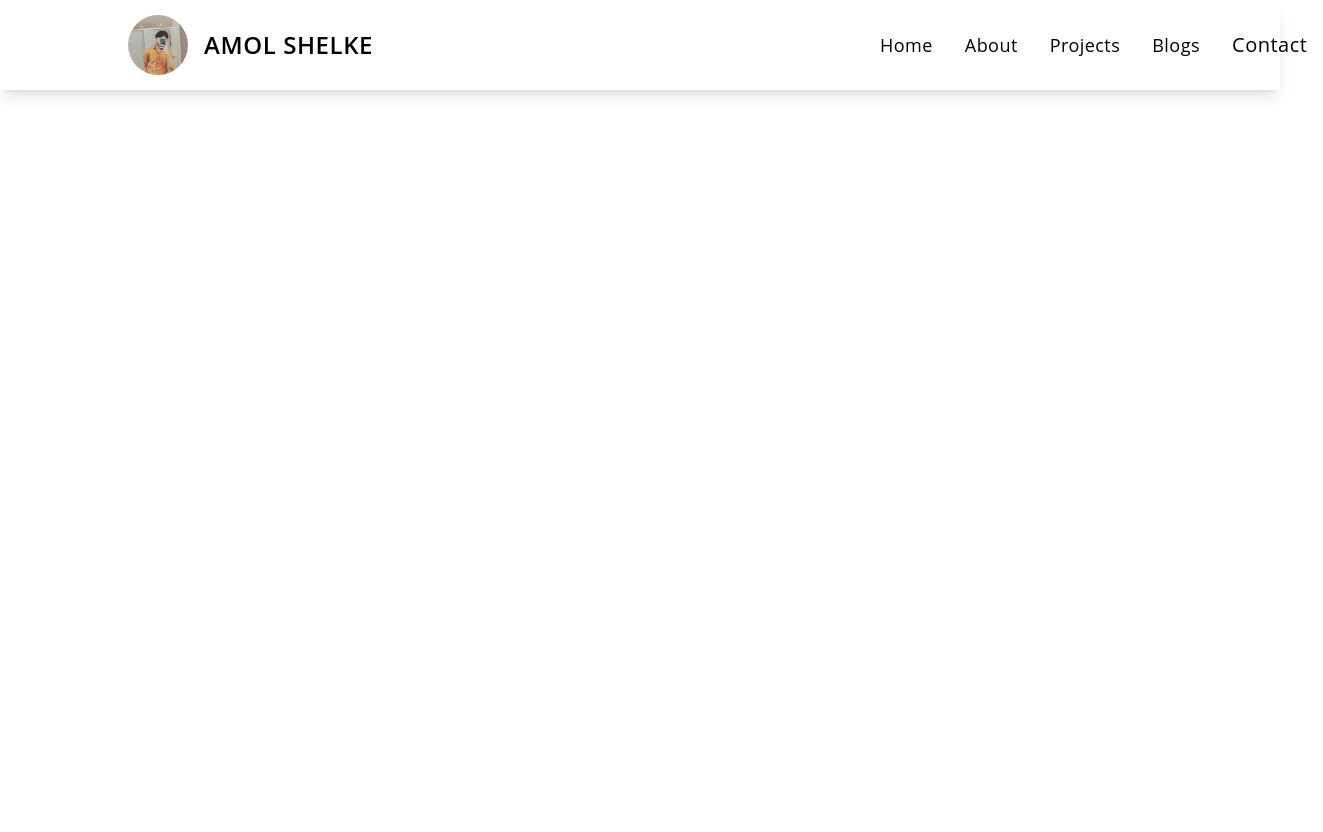
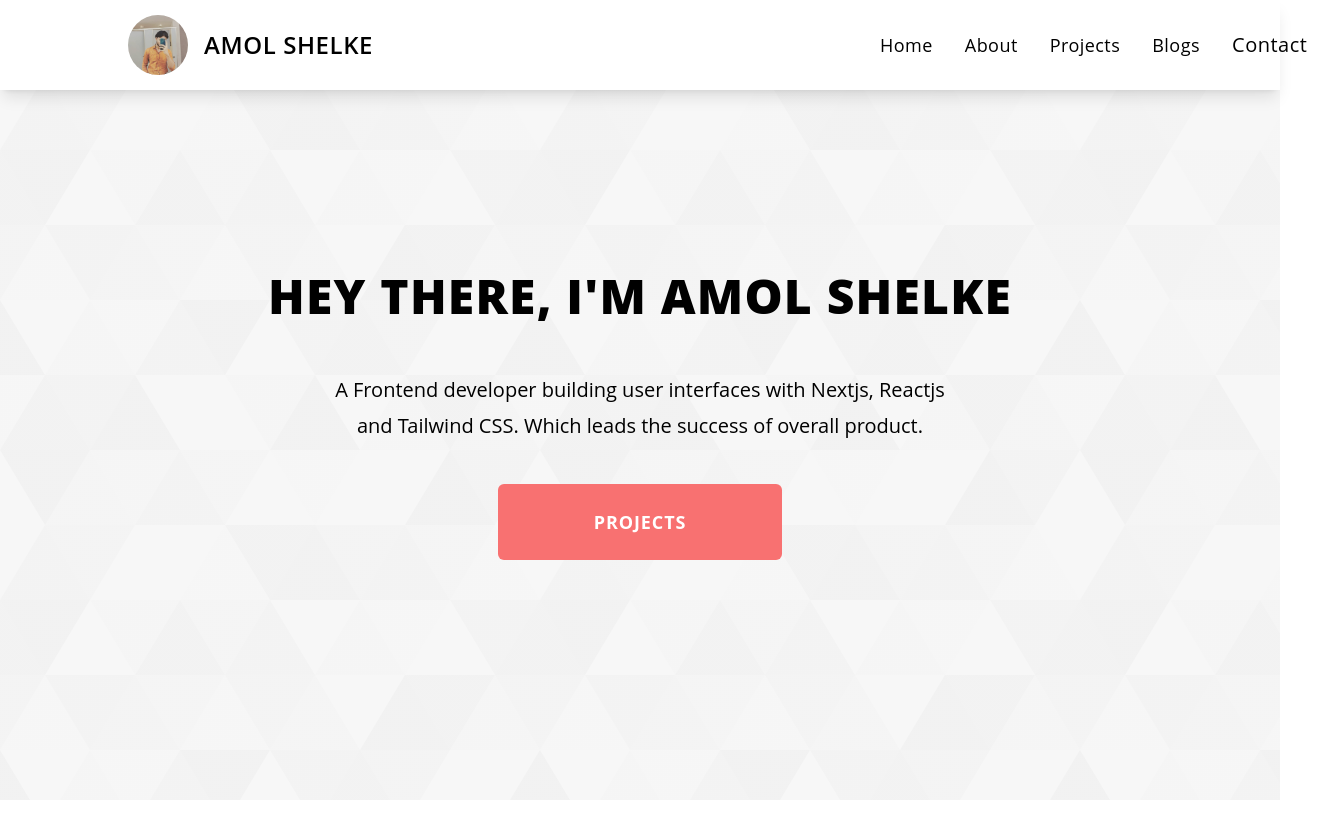
Before and after one commit to AmolShelke2/personal-portfolio, a Next.js app: page / in a window 1280 px wide. Shown: the whole page, 1323 px wide, since content can reach past the window. Before the commit the page ends 800 px from the top, so only its background shows below. Built offline with nearby package versions, Linux system fonts and the light colour scheme.

Commit message:
[feat]: Home section updated

```diff
--- a/src/components/Header.tsx
+++ b/src/components/Header.tsx
@@ -6,7 +6,7 @@ export const Header = () => {
   return (
     <header
       className="bg-white shadow-lg h-[90px]
-    sticky flex flex-row justify-between items-center px-32">
+    fixed top-0 left-0 w-full flex flex-row justify-between items-center px-32">
       <div className="flex items-center">
         <div className="h-[60px] w-[60px]">
           <Image
--- /dev/null
+++ b/src/components/HomeSection.tsx
@@ -0,0 +1,26 @@
+import Link from "next/link";
+import React from "react";
+
+export const HomeSection = () => {
+  return (
+    <div className="h-screen mb-8 bg-home">
+      <div className="max-w-[1440px] h-full flex flex-col justify-center items-center mx-auto">
+        <h2 className="text-black text-5xl p-8 font-extrabold uppercase tracking-wide mb-5 w-3/4 text-center">
+          Hey there, I&apos;m Amol Shelke
+        </h2>
+        <p className="w-2/4 text-xl leading-9 text-center mb-10">
+          A Frontend developer building user interfaces with Nextjs, Reactjs and
+          Tailwind CSS. Which leads the success of overall product.
+        </p>
+
+        <Link href={"#projects"}>
+          <button
+            className="bg-red-400 text-white px-24 text-lg tracking-wider font-bold
+           uppercase py-6 rounded-md">
+            Projects
+          </button>
+        </Link>
+      </div>
+    </div>
+  );
+};
--- a/src/pages/index.tsx
+++ b/src/pages/index.tsx
@@ -1,4 +1,5 @@
 import { Header } from "@/components/Header";
+import { HomeSection } from "@/components/HomeSection";
 import Image from "next/image";
 import { useEffect, useState } from "react";
 
@@ -18,6 +19,7 @@ export default function Home() {
   ) : (
     <div className="h-full w-full bg-white">
       <Header />
+      <HomeSection />
     </div>
   );
 }
--- a/src/styles/globals.css
+++ b/src/styles/globals.css
@@ -10,3 +10,15 @@ body {
   padding: 0;
   scroll-behavior: smooth;
 }
+
+.bg-home {
+  background: linear-gradient(
+      to right,
+      rgba(245, 245, 245, 0.8),
+      rgba(245, 245, 245, 0.8)
+    ),
+    url("/images/background.svg");
+  background-repeat: no-repeat;
+  background-size: cover;
+  background-position: center;
+}
```
Also changed, not shown: public/images/background.svg (renamed from public/images/common-bg.svg).
